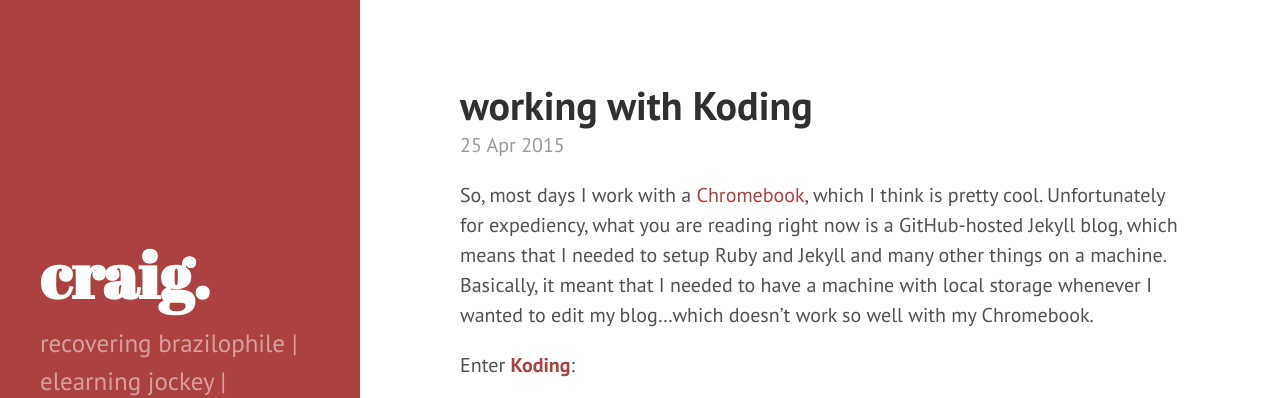
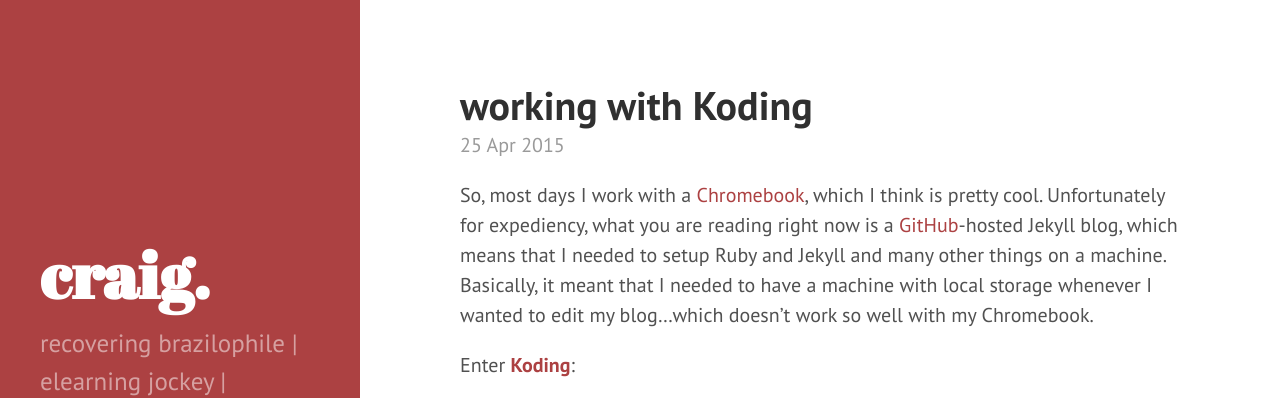
Before and after one commit to craigwiggins/craigwiggins.github.io, a Jekyll site: the page built from _posts/2015-04-25-working-with-Koding.md, in a window 1280 px wide and 900 px high. Shown: the top 398 px of the window. Built offline with Jekyll 4.4.1, drawn with Linux system fonts in a browser that asks for light colours; Markdown is read by kramdown in place of the engine named in the settings; comment, search, counter and statistics services are not loaded; part of the change alters nothing that is shown.

```diff
--- a/_posts/2015-04-25-working-with-Koding.md
+++ b/_posts/2015-04-25-working-with-Koding.md
@@ -4,7 +4,7 @@ title: working with Koding
 ---
 
 So, most days I work with a [Chromebook](http://www.engadget.com/products/toshiba/chromebook/), which I think is pretty cool.
-Unfortunately for expediency, what you are reading right now is a GitHub-hosted Jekyll blog, which means that I needed to setup Ruby and Jekyll and many other things on a machine.
+Unfortunately for expediency, what you are reading right now is a [GitHub](http://www.github.com)-hosted Jekyll blog, which means that I needed to setup Ruby and Jekyll and many other things on a machine.
 Basically, it meant that I needed to have a machine with local storage whenever I wanted to edit my blog...which doesn't work so well with my Chromebook.
 
 Enter [**Koding**](http://www.koding.com):
```
